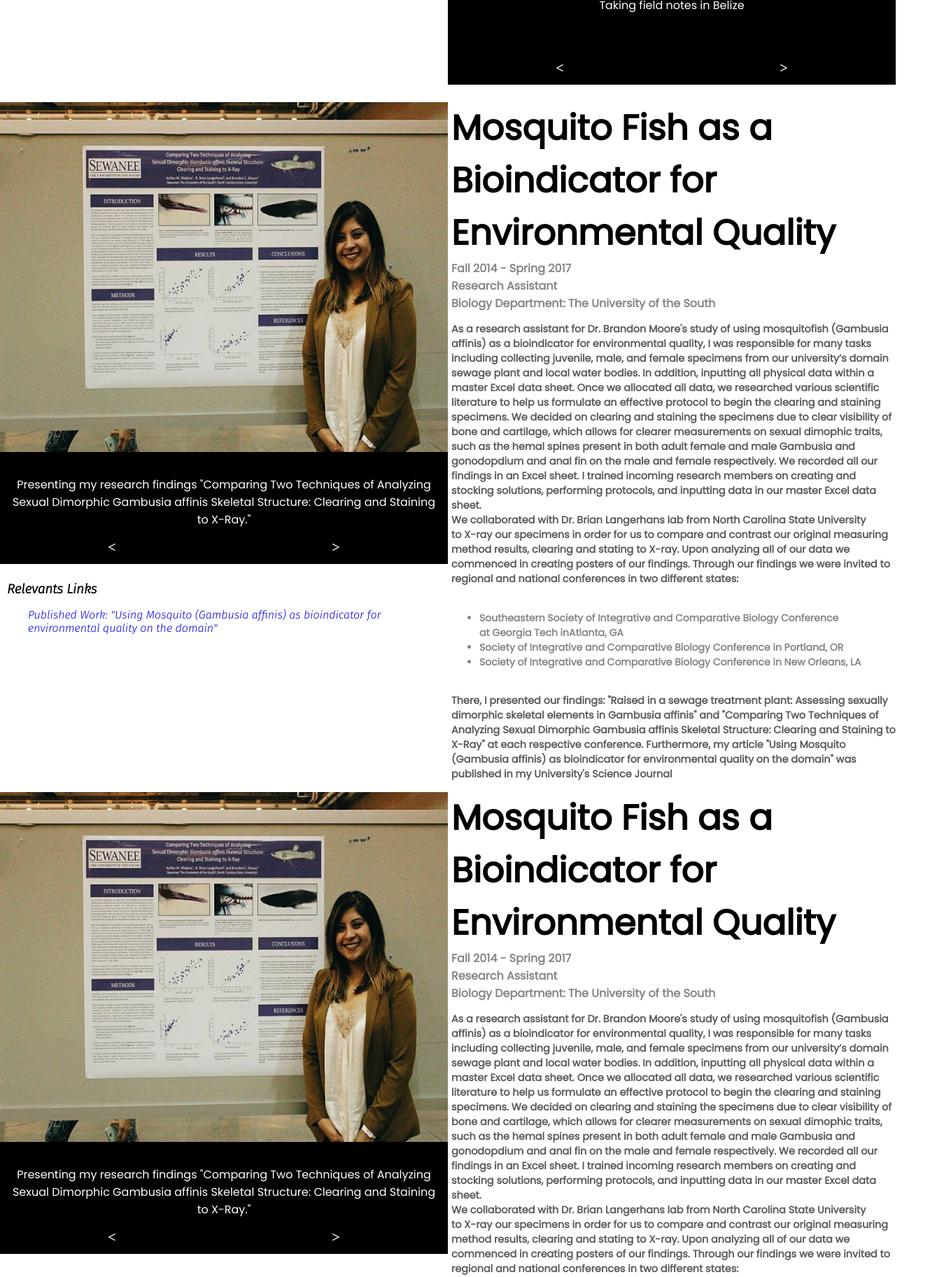
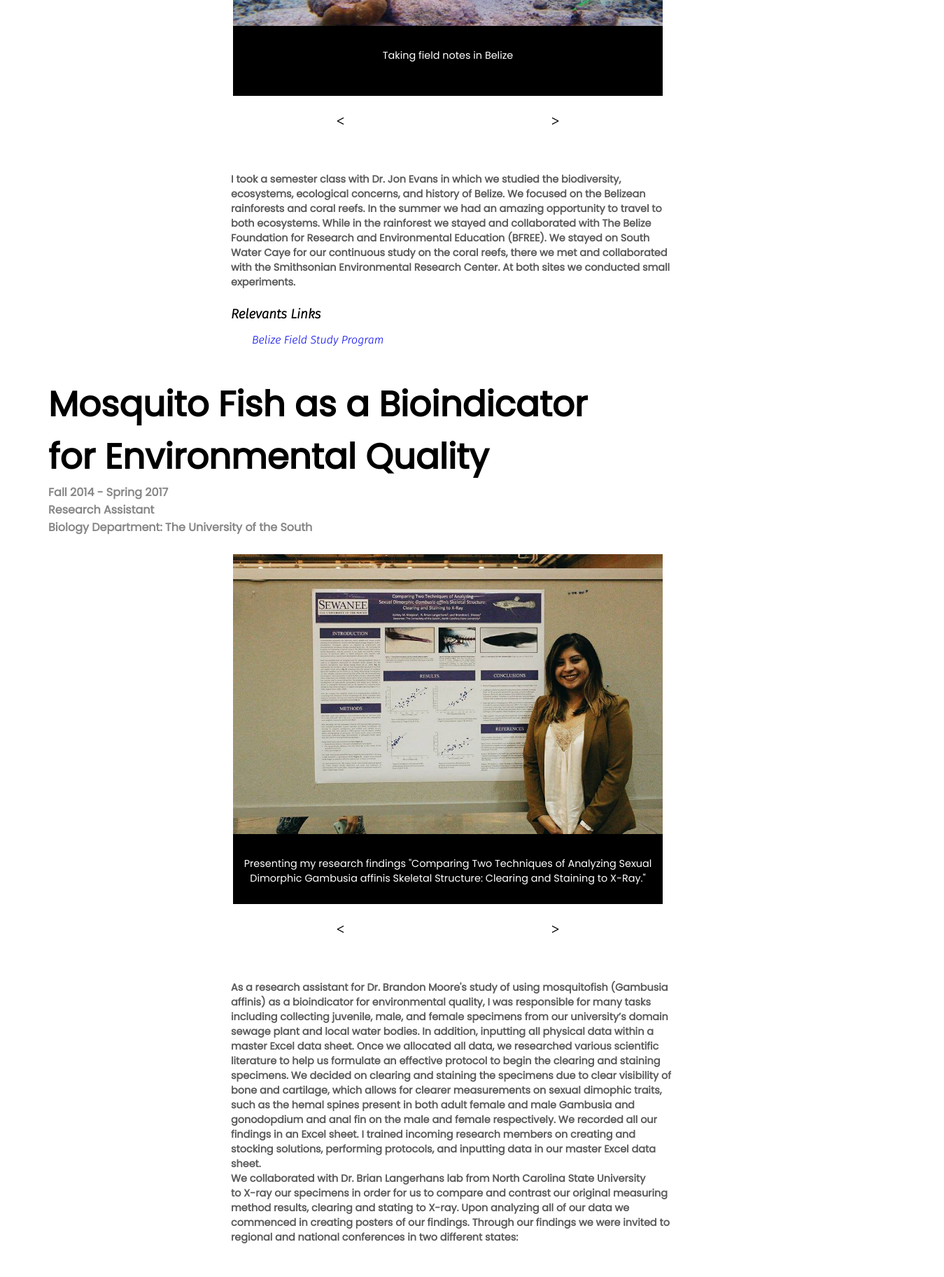
Before and after one commit to LuisMejia007/Ash.M-Website, an Angular app in the folder ash-website/: page /biologyExperience in a window 1280 px wide. Shown: the part 539-2364 px from the top of the page at 70% size, 1349 px wide, since content can reach past the window. Built offline with nearby package versions, Linux system fonts and the light colour scheme; a web font is replaced by a local one.

Commit message:
Overhauled design: simple page navigation as text is marked down linearly.

```diff
--- a/ash-website/src/app/main-bio-exp-page/main-bio-exp-page.component.css
+++ b/ash-website/src/app/main-bio-exp-page/main-bio-exp-page.component.css
@@ -6,24 +6,24 @@
 }
 
 .imgContainer {
-    width: 50%;
+    width: 80%;
     display: block;
-    float: left;
+    margin: 0 auto;
 }
 .mainBelizeBioImg, .mainGambusiaBioImg {
-    width: 100%;
+    width: 60%;
     display: block;
     margin: 0 auto;
-    height: 500px;
+    height: 400px;
 }
 
 .pictureElementsContainer {
-    width: 100%;
+    width: 60%;
     display: block;
     margin: 0 auto;
     flex-wrap: wrap;
     background-color: black;
-    height: 160px;
+    height: 100px;
 }
 
 .imgDescriptionContainer {
@@ -37,7 +37,7 @@
 }
 .pictureDescription {
     color: white;
-    font-size: 1em;
+    font-size: 0.9em;
     font-family: 'Poppins', sans-serif;
     padding: 13px;
     text-align: center;
@@ -58,8 +58,7 @@
     float: left;
     margin: 0 auto;
     text-align: center;
-    background-color: rgba(0, 0, 0, 0.452);
-    color: white;
+    color: black;
     font-size: 20px;
 }
 .belizeSlideControl:hover, .gambusiaSlideControl:hover  {
@@ -67,18 +66,33 @@
     color:rgb(241, 213, 50);
 }
 .belizeSummaryPageContainer, .gambusiaSummaryPageContainer {
-    width: 50%;
+    width: 100%;
     margin: 0 auto;
     display: block;
     float: left;
 }
 
-.titleContainer, .summaryContainer {
+.titleContainer{
     width: 100%;
     flex-wrap: wrap;
+    display: block;
     margin: 0 auto;
     padding: 0px 5px;
 }
+.summaryAndLinksContainer {
+    width: 100%;
+    margin: 5 auto;
+    flex-wrap: nowrap;
+    display: block;
+}
+.summaryContainer, .relevantLinksContainer {
+    display: block;
+    width: 50%;
+    margin: 0 auto 20px auto;
+    padding: 10px;
+
+}
+
 .researchTitle {
     color: black;
     font-family: 'Poppins', sans-serif;
@@ -88,7 +102,7 @@
     display: block;
     float: left;
     width: 100%;
-    margin: 0 auto;
+    margin: 0 auto 0 5%;
 }
 .researchDate, .researchPosition, .researchLocation {
     color: rgba(0, 0, 0, 0.473);
@@ -99,7 +113,11 @@
     display: block;
     float: left;
     width: 100%;
-    margin: 0 auto;
+    margin: 0 auto 0 5%;
+}
+
+.researchLocation {
+    margin: 0 auto 2% 5%;
 }
 
 .researchSummary {
@@ -111,6 +129,7 @@
     display: block;
     float: left;
     width: 100%;
+    padding: 10px;
 }
 
 .insideInfoList {
--- a/ash-website/src/app/main-bio-exp-page/main-bio-exp-page.component.html
+++ b/ash-website/src/app/main-bio-exp-page/main-bio-exp-page.component.html
@@ -6,16 +6,8 @@
                         <div class = "titleContainer">
                             <h2 class = "researchTitle"> Belize Field Study </h2>
                             <p class = "researchDate"> May - June 2014</p>
-                            <p class = "researchPosition"> Field Research Assistant</p>
-                        </div>
-                        <div class = "summaryContainer">
-                          <p class = "researchSummary">
-                            During my time in the <b> Belize Field Study Program</b>
-                            I was studying the ecosystems within Belize's rainforests and coral reefs alongside
-                            Sewanee peers and Dr. Brandon Moore. <br> We conducted various experiments within these settings
-                            and in light of our findings we we're able to determine the impact that pollution and deforestation had on these ecosystems.
-                          </p>
-                        </div>
+                            <p class = "researchPosition"> Field Study Student </p>
+                            <p class = "researchLocation"> Belize </p>
                         </div>
                         <div class = "imgContainer">
                                 <img id = "belizeImg" class = "mainBelizeBioImg" src = {{belizePictures[0].url}}>
@@ -30,12 +22,44 @@
                                 </div>
                         </div>
 
+                        <div class="summaryAndLinksContainer">
+                            <div class="summaryContainer">
+                                <p class="researchSummary">
+                                        I took a semester class with Dr. Jon Evans in which we studied the biodiversity, ecosystems, ecological concerns, and history of Belize.
+                                        We focused on the Belizean rainforests and coral reefs. In the summer we had an amazing opportunity to travel to both ecosystems.
+                                        While in the rainforest we stayed and collaborated with The Belize Foundation for Research and Environmental Education (BFREE).
+                                        We stayed on South Water Caye for our continuous study on the coral reefs, there we met and collaborated with the Smithsonian Environmental Research Center.
+                                        At both sites we conducted small experiments.
+                                </p>
+                            </div>
+                            <div class="relevantLinksContainer">
+                                <div class="relevantLinksHeaderContainer">
+                                    <h3 class="relevantLinksHeader"> Relevants Links </h3>
+                                </div>
+                                <div class="relevantLinksListContainer">
+                                    <ul class="relevantLinks">
+                                        <li class="relevantLinkItem"> <a href="http://biology.sewanee.edu/resources/summer-and-international-programs/field-study-in-belize/">
+                                                Belize Field Study Program </a></li>
+                                    </ul>
+                                </div>
+                            </div>
+                        </div>
+                </div>
           </div>
 
 
 
 
     <div class = "mainBioInfoBannerContainer">
+        <div class = "gambusiaSummaryPageContainer">
+          <div class = "titleContainer">
+              <h2 class = "researchTitle"> Mosquito Fish as a Bioindicator <br> for Environmental Quality</h2>
+              <p class = "researchDate"> Fall 2014 - Spring 2017 </p>
+              <p class = "researchPosition"> Research Assistant </p>
+              <p class = "researchLocation"> Biology Department: The University of the South</p>
+          </div>
+
+
           <div class = "imgContainer">
                 <img id = "gambusiaImg" class = "mainGambusiaBioImg" src = {{gambusiaAffinisPics[0].url}}>
                 <div class = "pictureElementsContainer">
@@ -47,25 +71,9 @@
                         <h1 class = "gambusiaSlideControl" (click) = "nextGambusiaSlide()"> > </h1>
                     </div>
                 </div>
-            <div class = "relevantLinksContainer">
-                <div class = "relevantLinksHeaderContainer">
-                    <h3 class = "relevantLinksHeader"> Relevants Links </h3>
             </div>
-                <div class = "relevantLinksListContainer">
-                    <ul class = "relevantLinks">
-                        <li class = "relevantLinkItem"> <a href = "http://www.sewanee.edu/media/academics/medical-and-health/pdf/JoSS-Advent-2016_spreads.pdf#page=22">
-                            Published Work: "Using Mosquito (Gambusia affinis) as bioindicator for environmental quality on the domain" </a></li>
-                    </ul>
-                </div>
-            </div>
-        </div>
-        <div class = "gambusiaSummaryPageContainer">
-          <div class = "titleContainer">
-              <h2 class = "researchTitle"> Mosquito Fish as a Bioindicator for Environmental Quality</h2>
-              <p class = "researchDate"> Fall 2014 - Spring 2017 </p>
-              <p class = "researchPosition"> Research Assistant </p>
-              <p class = "researchLocation"> Biology Department: The University of the South</p>
-          </div>
+
+            <div class="summaryAndLinksContainer">
                     <div class = "summaryContainer">
                             <p class = "researchSummary">
                                     As a research assistant for Dr. Brandon Moore's study of using mosquitofish (Gambusia affinis) as a bioindicator for environmental quality, I was responsible for many tasks including collecting juvenile, male, and female specimens from our university’s domain sewage plant and local water bodies.
@@ -86,47 +94,17 @@
                                 </p>
 
                           </div>
+                          <div class = "relevantLinksContainer">
+                                <div class = "relevantLinksHeaderContainer">
+                                    <h3 class = "relevantLinksHeader"> Relevants Links </h3>
+                                </div>
+                                <div class = "relevantLinksListContainer">
+                                    <ul class = "relevantLinks">
+                                        <li class = "relevantLinkItem"> <a href = "http://www.sewanee.edu/media/academics/medical-and-health/pdf/JoSS-Advent-2016_spreads.pdf#page=22">
+                                            Published Work: "Using Mosquito (Gambusia affinis) as bioindicator for environmental quality on the domain" </a></li>
+                                    </ul>
                                 </div>
                             </div>
-
-      <div class = "mainBioInfoBannerContainer">
-            <div class = "imgContainer">
-                <img id = "gambusiaImg" class = "mainGambusiaBioImg" src = {{gambusiaAffinisPics[0].url}}>
-                <div class = "pictureElementsContainer">
-                    <div class = "imgDescriptionContainer">
-                        <p id = "gambusiaImgDescription" class = "pictureDescription"> {{ gambusiaAffinisPics[0].description }} </p>
-                    </div>
-                    <div class = "gambusiaSlideControlsContainer">
-                        <h1 class = "gambusiaSlideControl" (click) = "prevGambusiaSlide()"> < </h1>
-                        <h1 class = "gambusiaSlideControl" (click) = "nextGambusiaSlide()"> > </h1>
-                    </div>
-                </div>
-            </div>
-            <div class = "gambusiaSummaryPageContainer">
-              <div class = "titleContainer">
-                  <h2 class = "researchTitle"> Mosquito Fish as a Bioindicator for Environmental Quality</h2>
-                  <p class = "researchDate"> Fall 2014 - Spring 2017 </p>
-                  <p class = "researchPosition"> Research Assistant </p>
-                  <p class = "researchLocation"> Biology Department: The University of the South</p>
-              </div>
-              <div class = "summaryContainer">
-                <p class = "researchSummary">
-                        As a research assistant for Dr. Brandon Moore's study of using mosquitofish (Gambusia affinis) as a bioindicator for environmental quality, I was responsible for many tasks including collecting juvenile, male, and female specimens from our university’s domain sewage plant and local water bodies.
-                        In addition, inputting all physical data within a master Excel data sheet. Once we allocated all data, we researched various scientific literature to help us formulate an effective protocol to begin the clearing and staining specimens.
-                        We decided on clearing and staining the specimens due to clear visibility of bone and cartilage, which allows for clearer measurements on sexual dimophic traits, such as the hemal spines present in both adult female and male Gambusia and gonodopdium and anal fin on the male and female respectively.
-                        We recorded all our findings in an Excel sheet. I trained incoming research members on creating and stocking solutions, performing protocols, and inputting data in our master Excel data sheet.
-                        <br>
-                        We collaborated with Dr. Brian Langerhans lab from North Carolina State University <br>to X-ray our specimens in order for us to compare and contrast our original measuring method results, clearing and stating  to X-ray. Upon analyzing all of our data we commenced in creating posters of our findings. Through our findings we were invited to regional and national conferences in two different states:
-                </p>
-                  <ul class = "insideInfoList">
-                    <li class = "insideInfoListItem"> Southeastern Society of Integrative and Comparative Biology Conference <br> at Georgia Tech inAtlanta, GA</li>
-                    <li class = "insideInfoListItem"> Society of Integrative and Comparative Biology Conference in Portland, OR </li>
-                    <li class = "insideInfoListItem"> Society of Integrative and Comparative Biology Conference in New Orleans, LA </li>
-                  </ul>
-                <p class = "researchSummary">
-                        There, I presented our findings: "Raised in a sewage treatment plant: Assessing sexually dimorphic skeletal elements in Gambusia affinis" and "Comparing Two Techniques of Analyzing Sexual Dimorphic Gambusia affinis Skeletal Structure: Clearing and Staining to X-Ray" at each respective conference.
-                        Furthermore, my article "Using Mosquito (Gambusia affinis) as bioindicator for environmental quality on the domain" was published in my University's Science Journal.
-                </p>
             </div>
         </div>
       </div>
```
Lines whose indentation alone changed are shown as unchanged.
